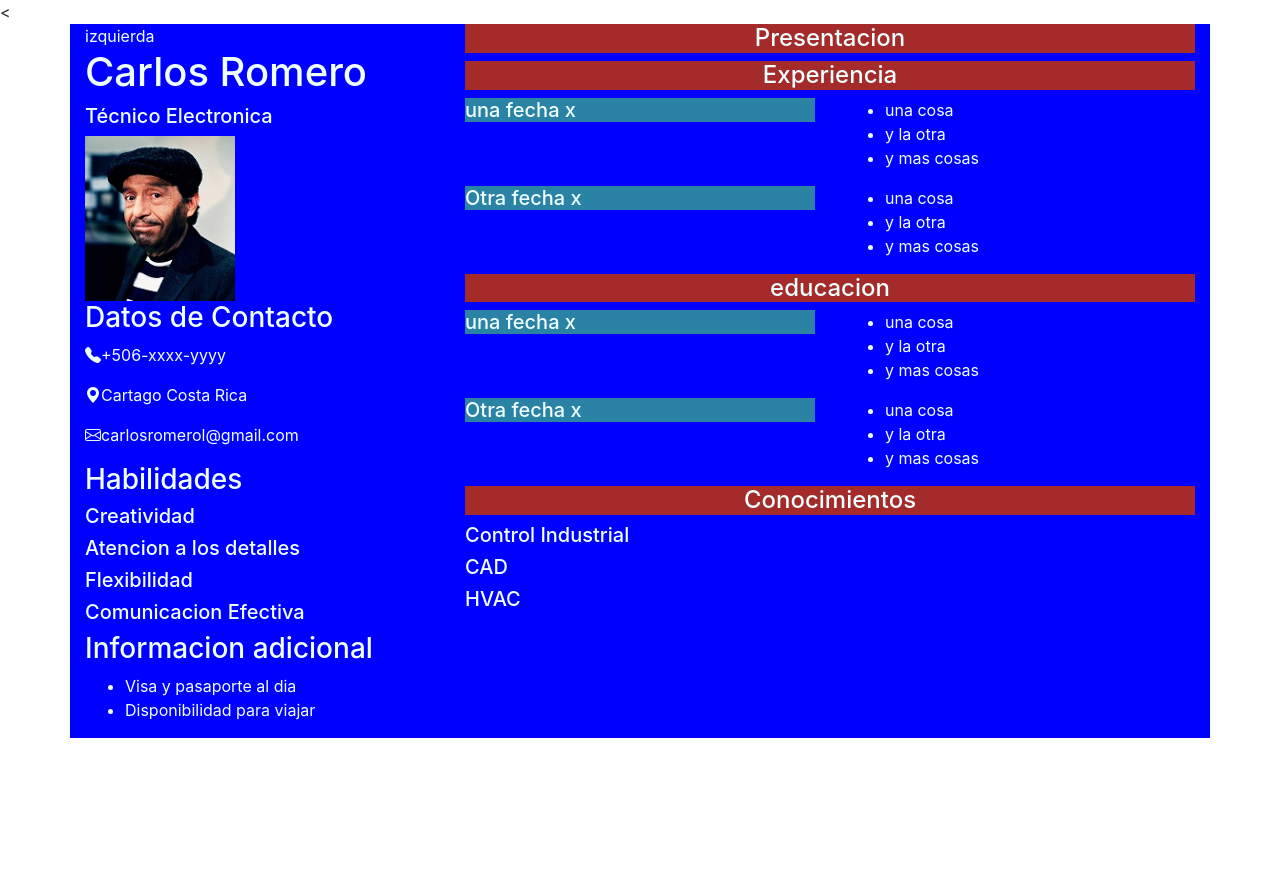
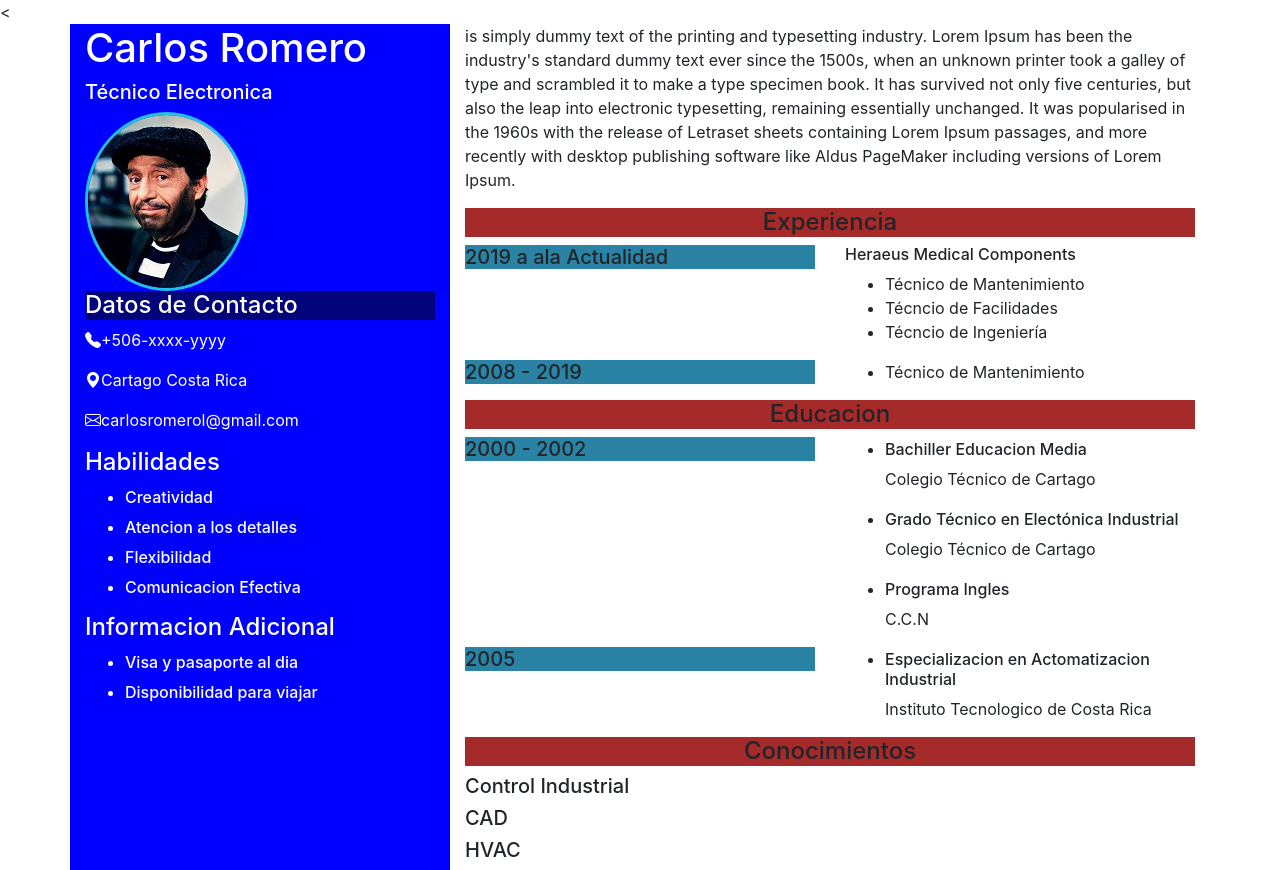
Before and after one commit to romeroc1315/Tarea3_CV, a plain HTML site: page index.html in a window 1280 px wide. Before the commit the page ends 800 px from the top, so only its background shows below. Drawn offline with nearby package versions, Linux system fonts and the light colour scheme.

Commit message:
ya se ve algo

```diff
--- a/index.html
+++ b/index.html
@@ -1,7 +1,8 @@
 <!DOCTYPE html>
 <html lang="en">
   <head>
-  <<meta charset="UTF-8" />
+    <
+    <meta charset="UTF-8" />
     <title>Hoja de Vida Carlos Romero</title>
     <link
       rel="stylesheet"
@@ -25,86 +26,103 @@
       crossorigin="anonymous"
     ></script>
   </head>
+
   <body>
     <div class="container">
       <div class="row">
-      <div class="col-sm-4">
-        izquierda
+        <div class="col-sm-4 colorIz">
           <h1>Carlos Romero</h1>
           <h5>Técnico Electronica</h5>
           <div>
-            <img src="./assets/Foto.png" width="150px" />
+            <img src="./assets/Foto.png" class="img-fluid" />
           </div>
-          <h3>Datos de Contacto</h3>
+          <div class="colorSubtitulo"><h4>Datos de Contacto</h4></div>
+
 
           <p class="bi bi-telephone-fill">+506-xxxx-yyyy</p>
           <p class="bi bi-geo-alt-fill">Cartago Costa Rica</p>
           <p class="bi bi-envelope">carlosromerol@gmail.com</p>
 
-          <h3>Habilidades</h3>
-          <h5>Creatividad</h5>
-          <h5>Atencion a los detalles</h5>
-          <h5>Flexibilidad</h5>
-          <h5>Comunicacion Efectiva</h5>
-          <h3>Informacion adicional</h3>
+          <h4>Habilidades</h4>
           <ul>
-            <li>Visa y pasaporte al dia</li>
-            <li>Disponibilidad para viajar</li>
+            <li><h6>Creatividad</h6></li>
+            <li><h6>Atencion a los detalles</h6></li>
+            <li><h6>Flexibilidad</h6></li>
+            <li><h6>Comunicacion Efectiva</h6></li>
+          </ul>
+          <h4>Informacion Adicional</h4>
+          <ul>
+            <li><h6>Visa y pasaporte al dia</h6></li>
+            <li><h6>Disponibilidad para viajar</h6></li>
           </ul>
         </div>
         <div class="col-sm-8">
-        <div><h4 class="text-center color1">Presentacion</h4></div>
+          <div>
+
+            <p>
+              is simply dummy text of the printing and typesetting industry.
+              Lorem Ipsum has been the industry's standard dummy text ever since
+              the 1500s, when an unknown printer took a galley of type and
+              scrambled it to make a type specimen book. It has survived not
+              only five centuries, but also the leap into electronic
+              typesetting, remaining essentially unchanged. It was popularised
+              in the 1960s with the release of Letraset sheets containing Lorem
+              Ipsum passages, and more recently with desktop publishing software
+              like Aldus PageMaker including versions of Lorem Ipsum.
+            </p>
+          </div>
           <div><h4 class="text-center color1">Experiencia</h4></div>
           <div class="row">
             <div class="col-sm">
-            <div class="color2"><h5>una fecha x</h5></div>
+              <div class="color2"><h5>2019 a ala Actualidad</h5></div>
             </div>
             <div class="col-sm">
+              <h6>Heraeus Medical Components</h6>
               <ul>
-            <li>una cosa</li>
-            <li>y la otra</li>
-            <li>y mas cosas</li>
+                <li>Técnico de Mantenimiento</li>
+                <li>Técncio de Facilidades</li>
+                <li>Técncio de Ingeniería</li>
               </ul>
             </div>
           </div>
 
           <div class="row">
             <div class="col-sm">
-          <div class="color2"><h5>Otra fecha x</h5></div>
+              <div class="color2"><h5>2008 - 2019</h5></div>
             </div>
             <div class="col-sm">
               <ul>
-          <li>una cosa</li>
-          <li>y la otra</li>
-          <li>y mas cosas</li>
+                <li>Técnico de Mantenimiento</li>
               </ul>
             </div>
           </div>
 
-      <div><h4 class="text-center color1">educacion</h4></div>
+          <div><h4 class="text-center color1">Educacion</h4></div>
 
           <div class="row">
             <div class="col-sm">
-          <div class="color2"><h5>una fecha x</h5></div>
+              <div class="color2"><h5>2000 - 2002</h5></div>
             </div>
             <div class="col-sm">
               <ul>
-          <li>una cosa</li>
-          <li>y la otra</li>
-          <li>y mas cosas</li>
+                <li><h6>Bachiller Educacion Media</h6></li>
+                <p>Colegio Técnico de Cartago</p>
+                <li><h6>Grado Técnico en Electónica Industrial</h6></li>
+                <p>Colegio Técnico de Cartago</p>
+                <li><h6>Programa Ingles</h6></li>
+                <p>C.C.N</p>
               </ul>
             </div>
           </div>
 
           <div class="row">
             <div class="col-sm">
-        <div class="color2"><h5>Otra fecha x</h5></div>
+              <div class="color2"><h5>2005</h5></div>
             </div>
             <div class="col-sm">
               <ul>
-        <li>una cosa</li>
-        <li>y la otra</li>
-        <li>y mas cosas</li>
+                <li><h6>Especializacion en Actomatizacion Industrial</h6></li>
+                <p>Instituto Tecnologico de Costa Rica</p>
               </ul>
             </div>
           </div>
@@ -112,7 +130,6 @@
           <h5>Control Industrial</h5>
           <h5>CAD</h5>
           <h5>HVAC</h5>
-
         </div>
       </div>
     </div>
--- a/styles/cv.css
+++ b/styles/cv.css
@@ -1,7 +1,4 @@
-.container{
-    background-color: blue;
-    color:azure;
-}
+
 
 .color1{
     background-color: brown;
@@ -10,3 +7,35 @@
 .color2{
     background-color: rgb(42, 130, 165);
 }
+
+.colorIz{
+    background-color: blue;
+    color: white;
+}
+
+.colorSubtitulo{
+    background-color: rgb(4, 4, 122);
+    color: white;
+    width: 100%;
+}
+
+.bar {
+    height: 20px;
+    width: 100%;
+    background-color: #22c0e8;
+    border-radius: 10px;
+    margin-top: 5px;
+}
+
+.porcentaje {
+    width: 70%;
+    height: 20px;
+    background-color: #d4d9df;
+    border-radius: 10px;
+
+}
+
+.img-fluid {
+    border-radius: 50%;
+    border: 3px solid #22c0e8;
+}
```
Lines whose indentation alone changed are shown as unchanged.
